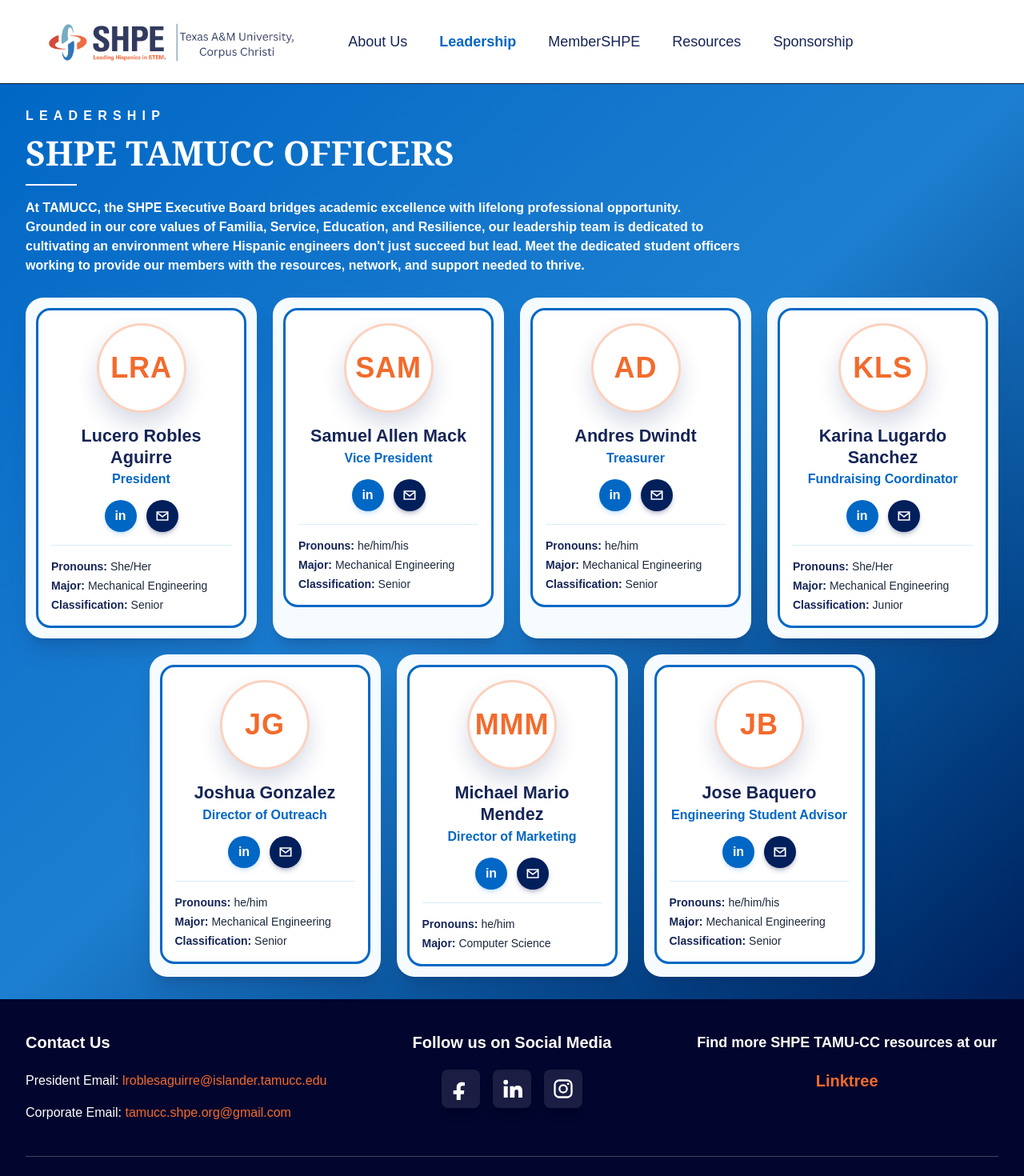
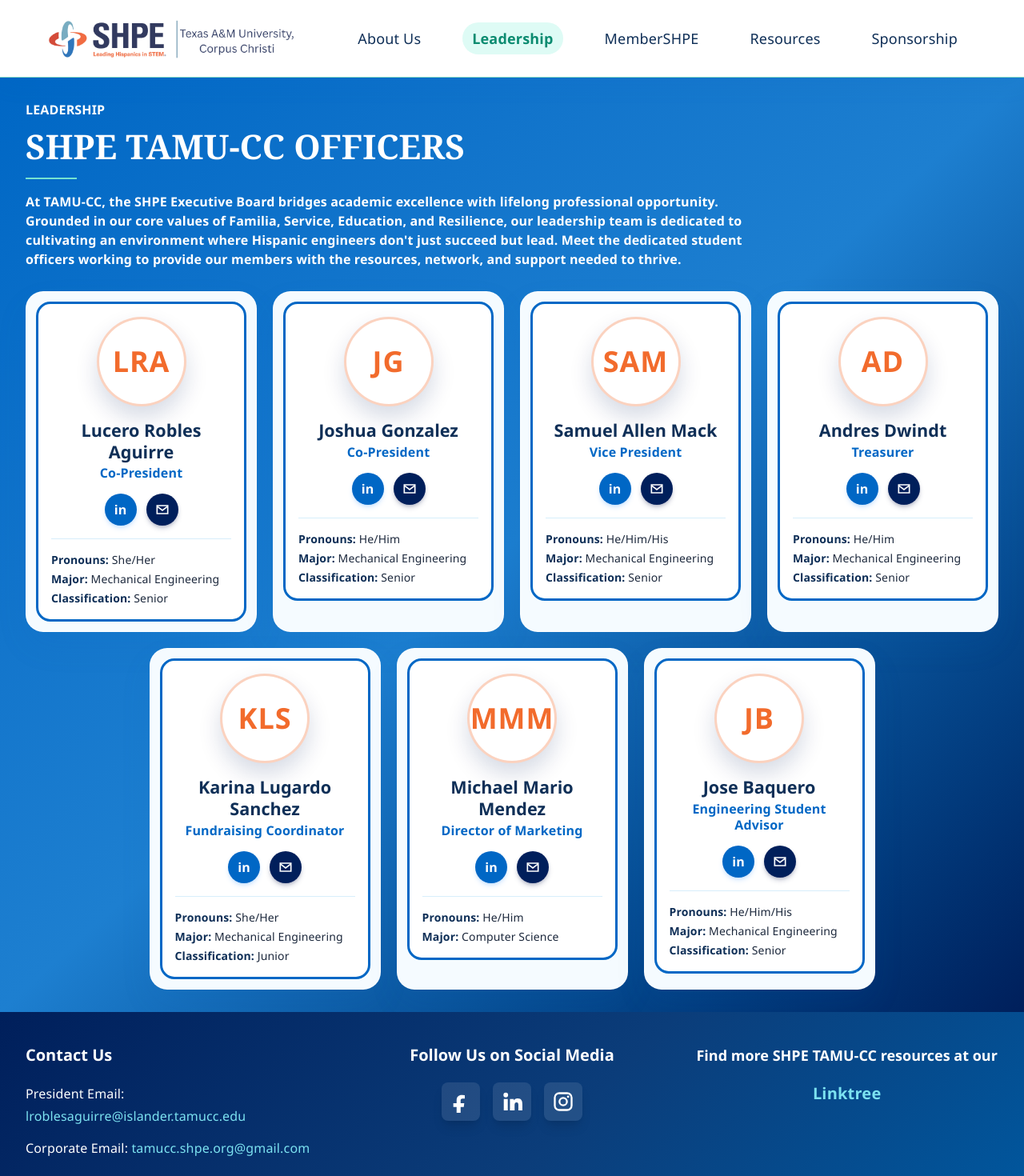
Before and after one commit to tamuccshpeorg/tamucc-shpe, a Next.js app: page /leadership in a window 1280 px wide. Shown: the top 1470 px of the page at 80% size. Built offline with nearby package versions, Linux system fonts and the light colour scheme.

Commit message:
Fixed grammar capitalization, added school green accents, and updated leadership roles

```diff
--- a/app/components/SiteFooter.tsx
+++ b/app/components/SiteFooter.tsx
@@ -1,6 +1,6 @@
 export default function SiteFooter() {
   return (
-    <footer className="bg-[#02052d] px-8 py-10 text-white">
+    <footer className="bg-[linear-gradient(135deg,#001f5b_0%,#0b3d7a_55%,#00589f_100%)] px-8 py-10 text-white">
       <div className="mx-auto grid max-w-[1540px] items-start gap-10 text-center lg:grid-cols-3 lg:text-left">
         <div>
           <h2 className="text-xl font-bold">Contact Us</h2>
@@ -9,7 +9,7 @@
               <span className="font-medium">President Email: </span>
               <a
                 href="mailto:lroblesaguirre@islander.tamucc.edu"
-                className="font-medium text-[#f26b2c] underline-offset-4 transition hover:text-orange-300 hover:underline"
+                className="font-medium text-[#7ce2f0] underline-offset-4 transition hover:text-white hover:underline"
               >
                 lroblesaguirre@islander.tamucc.edu
               </a>
@@ -18,7 +18,7 @@
               <span className="font-medium">Corporate Email: </span>
               <a
                 href="mailto:tamucc.shpe.org@gmail.com"
-                className="font-medium text-[#f26b2c] underline-offset-4 transition hover:text-orange-300 hover:underline"
+                className="font-medium text-[#7ce2f0] underline-offset-4 transition hover:text-white hover:underline"
               >
                 tamucc.shpe.org@gmail.com
               </a>
@@ -27,14 +27,14 @@
         </div>
 
         <div className="text-center">
-          <h2 className="text-xl font-bold">Follow us on Social Media</h2>
+          <h2 className="text-xl font-bold">Follow Us on Social Media</h2>
           <div className="mt-5 flex justify-center gap-4">
             <a
               href="https://www.facebook.com/profile.php?id=61592136180326"
               target="_blank"
               rel="noreferrer"
               aria-label="Facebook"
-              className="flex h-12 w-12 items-center justify-center rounded-lg bg-white/10 text-white shadow-lg transition hover:-translate-y-1 hover:bg-[#f26b2c] hover:shadow-orange-950/30"
+              className="flex h-12 w-12 items-center justify-center rounded-lg bg-white/10 text-white shadow-lg transition hover:-translate-y-1 hover:bg-[#7ce2f0] hover:text-[#001f5b]"
             >
               <svg viewBox="0 0 24 24" className="h-7 w-7 fill-current" aria-hidden="true">
                 <path d="M14 8.75h2.25V5.2a15.5 15.5 0 0 0-3.28-.2C9.72 5 7.5 6.99 7.5 10.63v3.12H4v3.97h3.5V24h4.3v-6.28h3.37l.53-3.97h-3.9v-2.73c0-1.15.31-2.27 2.2-2.27Z" />
@@ -45,7 +45,7 @@
               target="_blank"
               rel="noreferrer"
               aria-label="LinkedIn"
-              className="flex h-12 w-12 items-center justify-center rounded-lg bg-white/10 text-white shadow-lg transition hover:-translate-y-1 hover:bg-[#f26b2c] hover:shadow-orange-950/30"
+              className="flex h-12 w-12 items-center justify-center rounded-lg bg-white/10 text-white shadow-lg transition hover:-translate-y-1 hover:bg-[#7ce2f0] hover:text-[#001f5b]"
             >
               <svg viewBox="0 0 24 24" className="h-7 w-7 fill-current" aria-hidden="true">
                 <path d="M5.34 7.43A2.5 2.5 0 1 1 5.32 2.43a2.5 2.5 0 0 1 .02 5ZM3.19 21.5h4.28V9.13H3.19V21.5Zm6.62-12.37h4.1v1.69h.06c.57-1.08 1.96-2.22 4.03-2.22 4.31 0 5.1 2.84 5.1 6.53v6.37h-4.27v-5.65c0-1.35-.03-3.08-1.88-3.08-1.88 0-2.17 1.47-2.17 2.98v5.75H9.81V9.13Z" />
@@ -56,7 +56,7 @@
               target="_blank"
               rel="noreferrer"
               aria-label="Instagram"
-              className="flex h-12 w-12 items-center justify-center rounded-lg bg-white/10 text-white shadow-lg transition hover:-translate-y-1 hover:bg-[#f26b2c] hover:shadow-orange-950/30"
+              className="flex h-12 w-12 items-center justify-center rounded-lg bg-white/10 text-white shadow-lg transition hover:-translate-y-1 hover:bg-[#7ce2f0] hover:text-[#001f5b]"
             >
               <svg viewBox="0 0 24 24" className="h-7 w-7 fill-current" aria-hidden="true">
                 <path d="M7.8 2h8.4A5.82 5.82 0 0 1 22 7.8v8.4a5.82 5.82 0 0 1-5.8 5.8H7.8A5.82 5.82 0 0 1 2 16.2V7.8A5.82 5.82 0 0 1 7.8 2Zm-.2 2A3.6 3.6 0 0 0 4 7.6v8.8A3.6 3.6 0 0 0 7.6 20h8.8a3.6 3.6 0 0 0 3.6-3.6V7.6A3.6 3.6 0 0 0 16.4 4H7.6Zm9.65 1.5a1.25 1.25 0 1 1 0 2.5 1.25 1.25 0 0 1 0-2.5ZM12 7a5 5 0 1 1 0 10 5 5 0 0 1 0-10Zm0 2a3 3 0 1 0 0 6 3 3 0 0 0 0-6Z" />
@@ -73,7 +73,7 @@
             href="https://linktr.ee/shpe_tamucc"
             target="_blank"
             rel="noreferrer"
-            className="mt-5 inline-block text-xl font-bold text-[#f26b2c] underline-offset-4 transition hover:text-orange-300 hover:underline"
+            className="mt-5 inline-block text-xl font-bold text-[#7ce2f0] underline-offset-4 transition hover:text-white hover:underline"
           >
             Linktree
           </a>
--- a/app/components/SiteNav.tsx
+++ b/app/components/SiteNav.tsx
@@ -15,7 +15,7 @@
   const pathname = usePathname();
 
   return (
-    <nav className="flex flex-wrap items-center gap-8 border-b bg-white px-6 py-5 shadow-sm md:px-12 lg:gap-16">
+    <nav className="sticky top-0 z-50 flex flex-wrap items-center gap-8 border-b border-[#86dbc6] bg-white/95 px-6 py-4 shadow-[0_8px_28px_rgba(0,103,197,0.08)] backdrop-blur md:px-12 lg:gap-16">
       <Link href="/" aria-label="SHPE TAMU-CC home">
         <img
           src="/Pictures/logos/shpe_logo.png"
@@ -24,7 +24,7 @@
         />
       </Link>
 
-      <div className="flex flex-wrap gap-x-7 gap-y-3 text-base font-medium text-blue-950 md:text-lg lg:gap-x-10">
+      <div className="flex flex-wrap gap-x-7 gap-y-3 text-base font-medium text-[#0f2f57] md:text-lg lg:gap-x-10">
         {navigation.map((item) => {
           const isActive =
             item.href === "/"
@@ -35,8 +35,8 @@
             <Link
               key={item.href}
               href={item.href}
-              className={`transition hover:text-[#0067C5] ${
-                isActive ? "font-bold text-[#0067C5]" : ""
+              className={`rounded-full px-3 py-1.5 transition hover:bg-[#defbf5] hover:text-[#0b8b70] ${
+                isActive ? "bg-[#defbf5] font-bold text-[#0b8b70]" : ""
               }`}
             >
               {item.label}
--- a/app/globals.css
+++ b/app/globals.css
@@ -1,26 +1,51 @@
 @import "tailwindcss";
 
 :root {
-  --background: #ffffff;
-  --foreground: #171717;
+  --background: #f7fbfe;
+  --foreground: #0f2f57;
 }
 
 @theme inline {
   --color-background: var(--background);
   --color-foreground: var(--foreground);
-  --font-sans: Arial, Helvetica, sans-serif;
+  --font-sans: "Segoe UI", Arial, Helvetica, sans-serif;
   --font-mono: "Courier New", Courier, monospace;
+  --font-serif: Georgia, "Times New Roman", serif;
 }
 
-@media (prefers-color-scheme: dark) {
-  :root {
-    --background: #0a0a0a;
-    --foreground: #ededed;
-  }
+* {
+  box-sizing: border-box;
+}
+
+html {
+  scroll-behavior: smooth;
 }
 
 body {
-  background: var(--background);
+  min-height: 100vh;
+  background:
+    radial-gradient(circle at top left, rgba(85, 194, 212, 0.16), transparent 24%),
+    radial-gradient(circle at top right, rgba(0, 103, 197, 0.12), transparent 20%),
+    linear-gradient(180deg, #f9fdff 0%, #f4fbfe 100%);
   color: var(--foreground);
-  font-family: Arial, Helvetica, sans-serif;
+  font-family: var(--font-sans);
 }
+
+::selection {
+  background: rgba(0, 103, 197, 0.2);
+  color: #082040;
+}
+
+img {
+  display: block;
+}
+
+p,
+a,
+li,
+button,
+input,
+textarea,
+select {
+  letter-spacing: 0.01em;
+}
--- a/app/leadership/page.tsx
+++ b/app/leadership/page.tsx
@@ -3,7 +3,7 @@
 const officers = [
   {
     name: "Lucero Robles Aguirre",
-    position: "President",
+    position: "Co-President",
     pronouns: "She/Her",
     major: "Mechanical Engineering",
     classification: "Senior",
@@ -12,9 +12,19 @@
     image: "/Pictures/Leadership/lucero-robles-aguirre.jpeg",
   },
   {
+    name: "Joshua Gonzalez",
+    position: "Co-President",
+    pronouns: "He/Him",
+    major: "Mechanical Engineering",
+    classification: "Senior",
+    email: "jgonzalez212@islander.tamucc.edu",
+    linkedin: "https://www.linkedin.com/in/joshua-gonzalez-2a3302383/",
+    image: "/Pictures/logos/shpe_logo.png",
+  },
+  {
     name: "Samuel Allen Mack",
     position: "Vice President",
-    pronouns: "he/him/his",
+    pronouns: "He/Him/His",
     major: "Mechanical Engineering",
     classification: "Senior",
     email: "smack2@islander.tamucc.edu",
@@ -24,7 +34,7 @@
   {
     name: "Andres Dwindt",
     position: "Treasurer",
-    pronouns: "he/him",
+    pronouns: "He/Him",
     major: "Mechanical Engineering",
     classification: "Senior",
     email: "adwindt@islander.tamucc.edu",
@@ -42,19 +52,9 @@
     image: "/Pictures/logos/shpe_logo.png",
   },
   {
-    name: "Joshua Gonzalez",
-    position: "Director of Outreach",
-    pronouns: "he/him",
-    major: "Mechanical Engineering",
-    classification: "Senior",
-    email: "jgonzalez212@islander.tamucc.edu",
-    linkedin: "https://www.linkedin.com/in/joshua-gonzalez-2a3302383/",
-    image: "/Pictures/logos/shpe_logo.png",
-  },
-  {
     name: "Michael Mario Mendez",
     position: "Director of Marketing",
-    pronouns: "he/him",
+    pronouns: "He/Him",
     major: "Computer Science",
     classification: "",
     email: "mmendez30@islander.tamucc.edu",
@@ -64,7 +64,7 @@
   {
     name: "Jose Baquero",
     position: "Engineering Student Advisor",
-    pronouns: "he/him/his",
+    pronouns: "He/Him/His",
     major: "Mechanical Engineering",
     classification: "Senior",
     email: "jbaqueroovalle@islander.tamucc.edu",
@@ -93,13 +93,13 @@
             </p>
 
             <h1 className="font-serif text-3xl font-bold uppercase leading-[1.05] text-white md:text-4xl lg:text-[2.65rem]">
-              SHPE TAMUCC Officers
+              SHPE TAMU-CC Officers
             </h1>
 
-            <div className="mt-4 h-0.5 w-16 bg-white" />
+            <div className="mt-4 h-0.5 w-16 bg-[#76e3d0]" />
 
             <p className="mt-4 max-w-5xl text-sm font-semibold leading-6 text-white md:text-base">
-              At TAMUCC, the SHPE Executive Board bridges academic excellence
+              At TAMU-CC, the SHPE Executive Board bridges academic excellence
               with lifelong professional opportunity. Grounded in our core
               values of Familia, Service, Education, and Resilience, our
               leadership team is dedicated to cultivating an environment where
@@ -113,7 +113,7 @@
             {officers.map((officer) => (
               <article
                 key={`${officer.name}-${officer.position}`}
-                className="officer-card w-full rounded-[22px] border border-white/80 bg-[#f5fbff] p-3 text-blue-950 shadow-xl shadow-blue-950/18 transition duration-300 ease-out hover:-translate-y-1 hover:border-[#f26b2c]/80 hover:shadow-2xl hover:shadow-blue-950/25 sm:w-[calc((100%-1.25rem)/2)] lg:w-[calc((100%-3.75rem)/4)]"
+                className="officer-card w-full rounded-[22px] border border-white/80 bg-[#f5fbff] p-3 text-[#0f2f57] shadow-[0_18px_40px_rgba(0,103,197,0.08)] transition duration-300 ease-out hover:-translate-y-1 hover:border-[#f26b2c]/80 hover:shadow-2xl hover:shadow-blue-950/12 sm:w-[calc((100%-1.25rem)/2)] lg:w-[calc((100%-3.75rem)/4)]"
               >
                 <div className="flex min-h-[355px] flex-col items-center rounded-[18px] border-[3px] border-[#0067c5] bg-white p-4 text-center">
                   <div className="headshot-frame mb-4 flex h-28 w-28 items-center justify-center rounded-full border-[3px] border-[#f26b2c]/30 bg-white shadow-[0_14px_28px_rgba(0,31,91,0.16)] transition duration-300 ease-out">
@@ -122,7 +122,7 @@
                     </span>
                   </div>
 
-                  <h2 className="text-xl font-extrabold leading-tight text-blue-950 xl:text-[1.35rem]">
+                  <h2 className="text-xl font-extrabold leading-tight text-[#0f2f57] xl:text-[1.35rem]">
                     {officer.name}
                   </h2>
 
@@ -159,19 +159,19 @@
                   <div className="mt-4 w-full space-y-1 border-t border-[#d7eefb] pt-4 text-left text-sm leading-5 text-slate-800">
                     {officer.pronouns ? (
                       <p>
-                        <span className="font-bold text-blue-950">
+                        <span className="font-bold text-[#0f2f57]">
                           Pronouns:
                         </span>{" "}
                         {officer.pronouns}
                       </p>
                     ) : null}
                     <p>
-                      <span className="font-bold text-blue-950">Major:</span>{" "}
+                      <span className="font-bold text-[#0f2f57]">Major:</span>{" "}
                       {officer.major}
                     </p>
                     {officer.classification ? (
                       <p>
-                        <span className="font-bold text-blue-950">
+                        <span className="font-bold text-[#0f2f57]">
                           Classification:
                         </span>{" "}
                         {officer.classification}
--- a/app/resources/page.tsx
+++ b/app/resources/page.tsx
@@ -30,7 +30,7 @@
         href: "https://tamucc.joinhandshake.com/",
       },
       {
-        text: "TAMUCC Career Center",
+        text: "TAMU-CC Career Center",
         href: "https://www.tamucc.edu/institutional-advancement/career-center/index.php",
       },
     ],
@@ -93,7 +93,7 @@
     <main className="min-h-screen bg-[#f5fbff] text-slate-900">
       <SiteNav />
 
-      <section className="overflow-hidden bg-gradient-to-br from-[#0067c5] via-[#1d7fd0] to-[#001f5b] px-6 py-10 md:px-10">
+      <section className="overflow-hidden bg-[linear-gradient(135deg,#0b6db4_0%,#1d7fd0_56%,#001f5b_100%)] px-6 py-10 md:px-10">
         <div className="page-reveal mx-auto max-w-6xl">
           <p className="mb-4 text-lg font-semibold uppercase tracking-[0.45em] text-white">
             Resources
@@ -112,7 +112,7 @@
           {resources.map((resource, index) => (
             <article
               key={resource.title}
-              className={`w-full rounded-[22px] border border-white/80 bg-white p-3 text-blue-950 shadow-xl shadow-blue-950/10 transition duration-300 ease-out hover:-translate-y-1.5 hover:border-[#f26b2c]/80 hover:shadow-2xl hover:shadow-blue-950/20 md:w-[calc((100%-1.25rem)/2)] lg:w-[calc((100%-2.5rem)/3)] ${
+              className={`w-full rounded-[22px] border border-white/80 bg-white p-3 text-[#0f2f57] shadow-[0_18px_40px_rgba(0,103,197,0.08)] transition duration-300 ease-out hover:-translate-y-1.5 hover:border-[#f26b2c]/80 hover:shadow-2xl hover:shadow-blue-950/12 md:w-[calc((100%-1.25rem)/2)] lg:w-[calc((100%-2.5rem)/3)] ${
                 index % 2 === 0 ? "page-reveal-delay-1" : "page-reveal-delay-2"
               }`}
             >
@@ -141,7 +141,7 @@
                         href={link.href}
                         target="_blank"
                         rel="noreferrer"
-                        className="flex min-h-10 items-center justify-center rounded-xl bg-blue-950 px-3 py-2 text-center text-xs font-bold text-white shadow-md shadow-blue-950/20 transition duration-300 hover:-translate-y-1 hover:bg-[#f26b2c] hover:shadow-lg hover:shadow-orange-500/20"
+                        className="flex min-h-10 items-center justify-center rounded-xl bg-[#0067C5] px-3 py-2 text-center text-xs font-bold text-white shadow-md shadow-[#0067C5]/20 transition duration-300 hover:-translate-y-1 hover:bg-[#f26b2c] hover:shadow-lg hover:shadow-orange-500/20"
                       >
                         {link.text}
                       </a>
--- a/app/sponsorship/page.tsx
+++ b/app/sponsorship/page.tsx
@@ -63,14 +63,14 @@
         <div className="absolute inset-0 bg-blue-950/75" />
         <div className="relative z-10 mx-auto max-w-4xl">
           <h1 className="text-4xl font-extrabold md:text-5xl">
-            Become A Sponsor!
+            Become a Sponsor!
           </h1>
         </div>
       </section>
 
       <section className="px-6 py-16 md:px-10">
         <div className="mx-auto max-w-5xl text-center">
-          <h2 className="mx-auto max-w-3xl text-2xl font-extrabold text-blue-950 md:text-3xl">
+          <h2 className="mx-auto max-w-3xl text-2xl font-extrabold text-[#0f2f57] md:text-3xl">
             Become a Sponsor for SHPE TAMU-CC
           </h2>
           <div className="mx-auto mt-5 h-1 w-20 rounded-full bg-[#E07523]" />
@@ -88,7 +88,7 @@
       <section className="bg-[#e7f2fc] px-6 py-16 md:px-10">
         <div className="mx-auto max-w-6xl">
           <div className="text-center">
-            <h2 className="text-3xl font-extrabold text-blue-950 md:text-4xl">
+            <h2 className="text-3xl font-extrabold text-[#0f2f57] md:text-4xl">
               Sponsorship Benefits
             </h2>
             <p className="mx-auto mt-4 max-w-2xl text-base leading-7 text-slate-700">
@@ -104,7 +104,7 @@
                 key={benefit.title}
                 className="rounded-lg border border-[#0067C5]/15 bg-white p-6 shadow-md transition hover:-translate-y-1 hover:shadow-xl"
               >
-                <h3 className="text-xl font-bold text-blue-950">
+                <h3 className="text-xl font-bold text-[#0f2f57]">
                   {benefit.title}
                 </h3>
                 <p className="mt-3 leading-7 text-slate-600">
@@ -118,8 +118,8 @@
 
       <section className="px-6 py-12 md:px-10">
         <div className="mx-auto max-w-4xl rounded-2xl border border-slate-100 bg-white p-6 text-center shadow-xl md:p-8">
-          <h2 className="text-2xl font-extrabold text-[#a55a2c] md:text-3xl">
-            Ready to Partner With SHPE TAMU-CC?
+          <h2 className="text-2xl font-extrabold text-[#0f2f57] md:text-3xl">
+            Ready to Partner with SHPE TAMU-CC?
           </h2>
           <div className="mx-auto mt-4 h-px max-w-2xl bg-slate-300" />
           <p className="mx-auto mt-5 max-w-3xl text-sm leading-7 text-slate-800 md:text-base">
```
Also changed, not shown: app/about-us/page.tsx (+9 -9 lines), app/membership/page.tsx (+11 -11 lines), app/page.tsx (+18 -18 lines).
